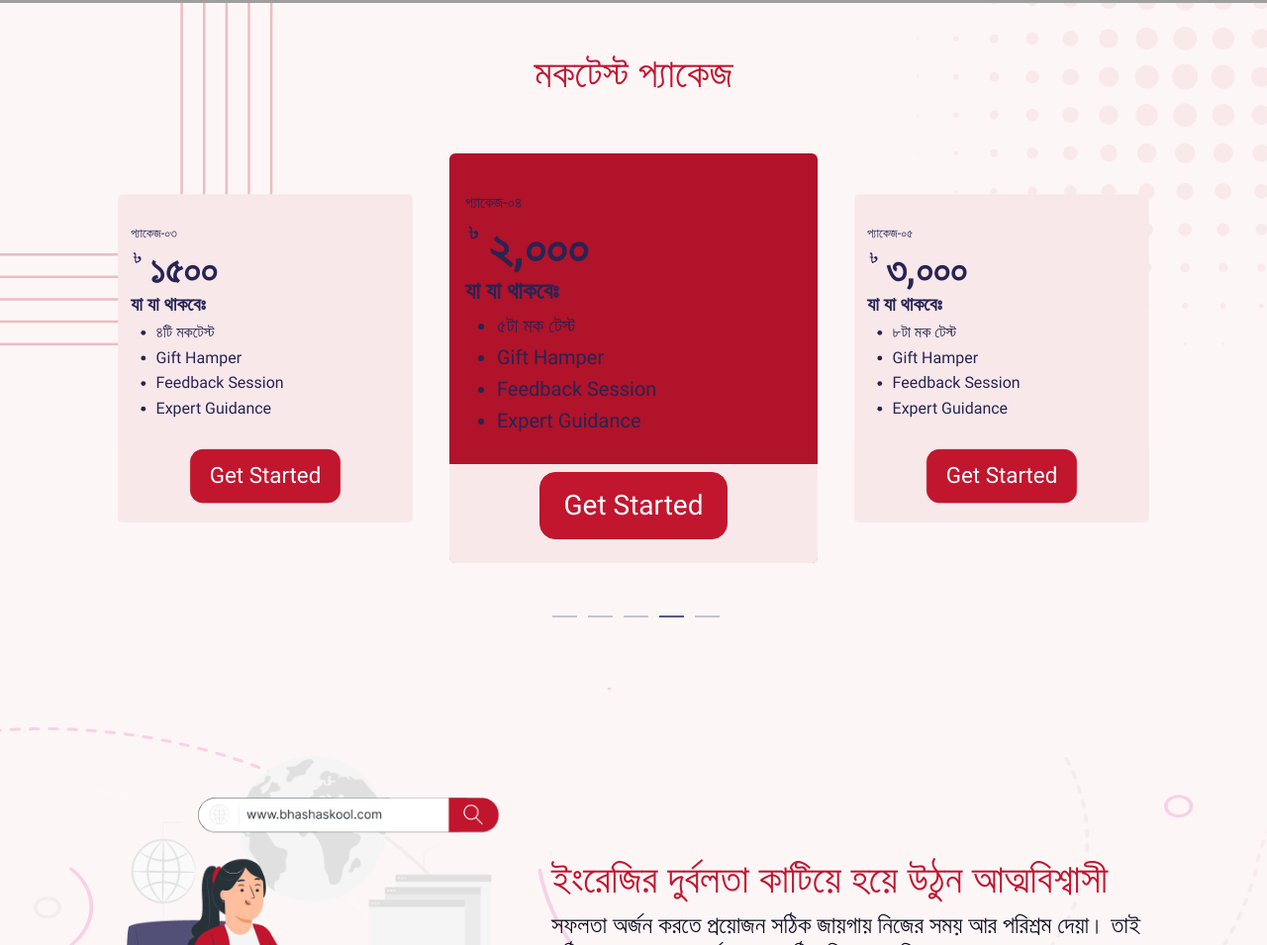
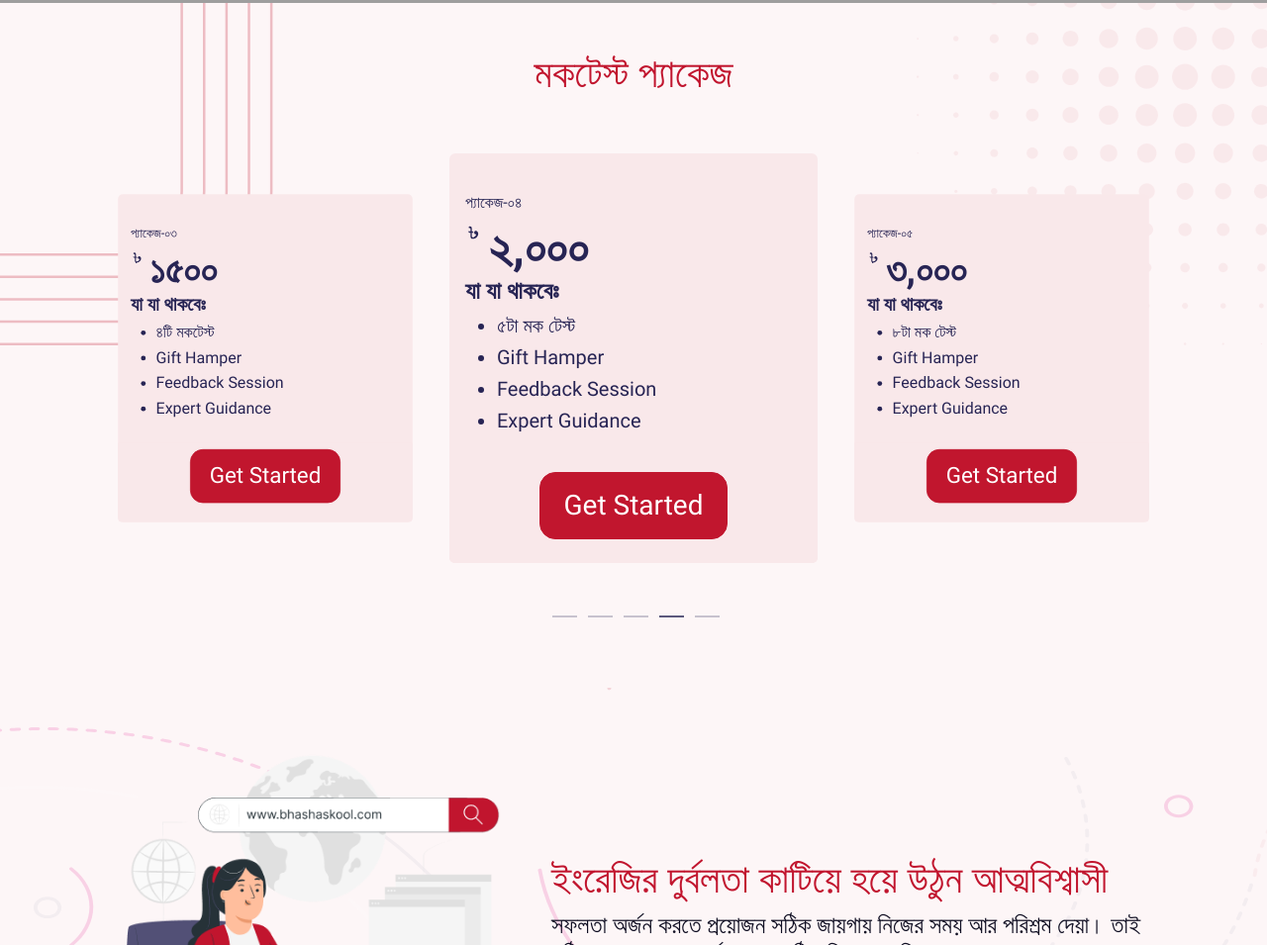
Before and after one commit to sheikhmishar/bhasha-skool, a website: page src/index.ejs in a window 1280 px wide. Shown: the part 4039-4994 px from the top of the page at 99% size. Drawn offline with nearby package versions, Linux system fonts and the light colour scheme; files that its build step writes are made by us from their sources; grey boxes are pictures that could not be loaded; a web font is replaced by a local one.

Commit message:
updated the packages section bg color

```diff
--- a/src/assets/css/style.css
+++ b/src/assets/css/style.css
@@ -475,7 +475,7 @@ hr {
 }
 .packages .slick-current.slick-active {
   transform: scale(1.0) !important;
-  background-color: #b0132a !important;
+  /* background-color: #b0132a !important; */
   color: #fdf6f7 !important;
 }
 
```
